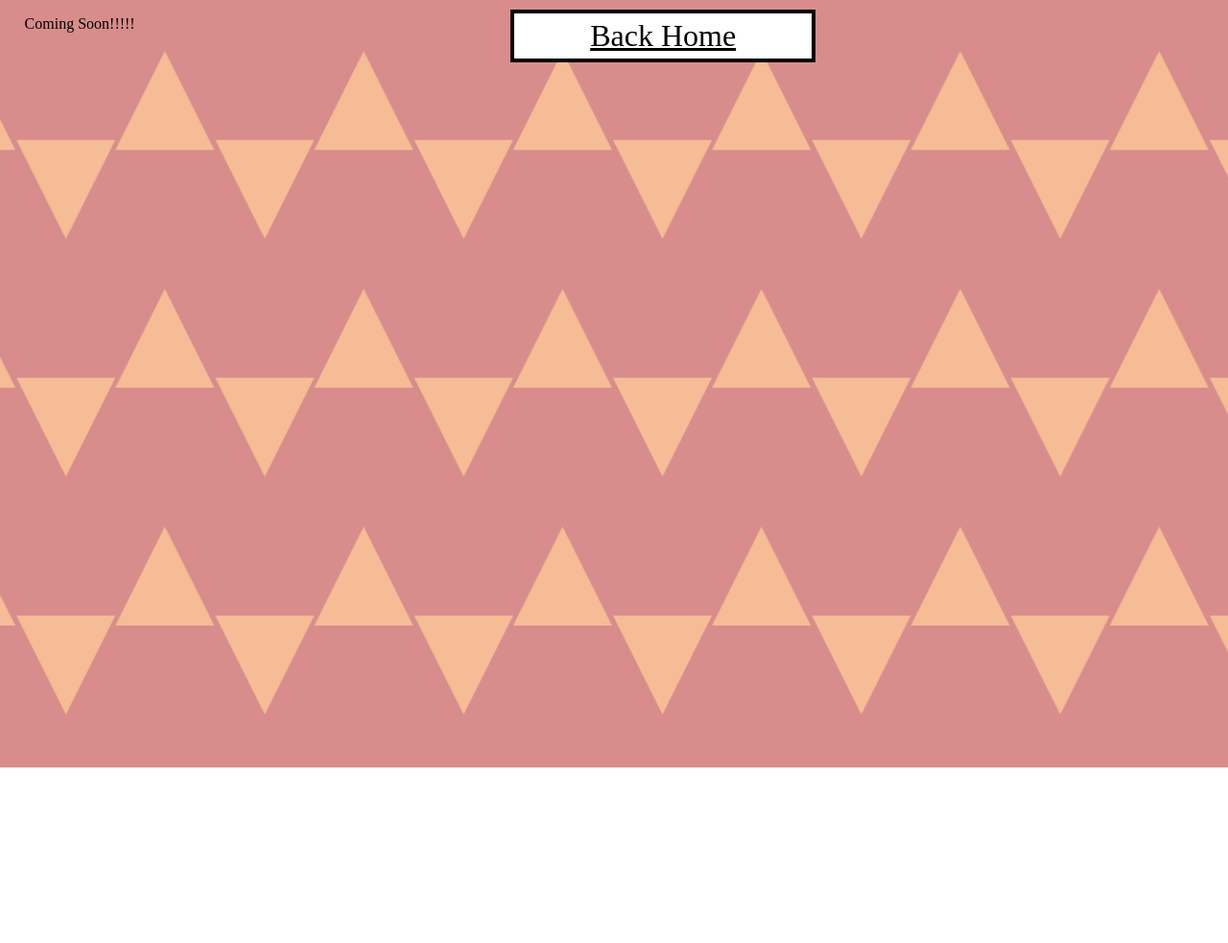
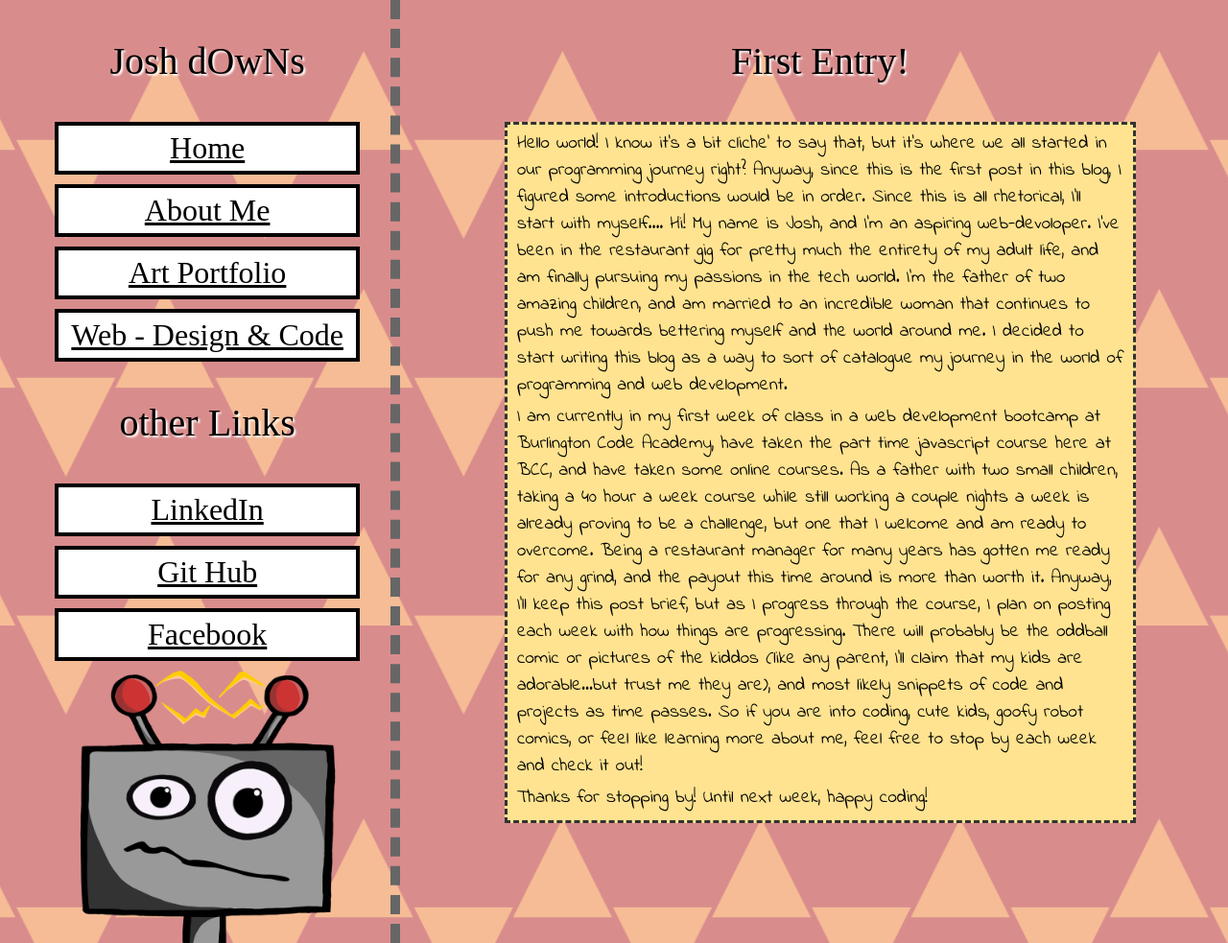
Before and after one commit to JoshLDowns/JoshLDowns.github.io, a plain HTML site: page blog.html in a window 1280 px wide. Shown: the whole page at 96% size. Before the commit the page ends 800 px from the top, so only its background shows below. Drawn offline with Linux system fonts and the light colour scheme; a web font is replaced by a local one.

Commit message:
added first blog post

```diff
--- a/blog.html
+++ b/blog.html
@@ -11,9 +11,71 @@
 
 <body>
     <div id='mainContainer'>
-        <p>Coming Soon!!!!!</p>
-        <br>
-        <a class='link' href='index.html'>Back Home</a>
+        <div id='sidebar'>
+            <div id='links'>
+                <div id='name'>
+                    <p id='header' class='side'>Josh dOwNs</p>
+                </div>
+                <div id='home' class='link'>
+                    <a href='./index.html'>Home</a>
+                </div>
+                <div id='bioLink' class='link'>
+                    <a href='./bio.html'>About Me</a>
+                </div>
+                <div id='artLink' class='link'>
+                    <a href='./art.html'>Art Portfolio</a>
+                </div>
+                <div id='webLink' class='link'>
+                    <a href='./web.html'>Web - Design & Code</a>
+                </div>
+                <div>
+                    <p class='side'>other Links</p>
+                </div>
+                <div id='linkedIn' class='link'>
+                    <a href='https://www.linkedin.com/in/josh-downs-591925198'>LinkedIn</a>
+                </div>
+                <div id='gitHub' class='link'>
+                    <a href='https://github.com/JoshLDowns?tab=repositories'>Git Hub</a>
+                </div>
+                <div id='facebook' class='link'>
+                    <a href='https://www.facebook.com/UltraDowny'>Facebook</a>
+                </div>
+            </div>
+            <div id='mobileRobot'>
+                <img id='mobileHead' src='images/Head-Mobile.png' />
+            </div>
+        </div>
+        <div id='content'>
+            <div id='webStuff'>
+                <div class='blogEntry'>
+                    <p class='side'>First Entry!</p>
+                    <div class='webContent'>
+                        <p class='contentText'>Hello world! I know it's a bit cliche' to say that, but it's where we all
+                            started in our programming journey right? Anyway, since this is the first post in this blog,
+                            I figured some introductions would be in order. Since this is all rhetorical, I'll start
+                            with myself.... Hi! My name is Josh, and I'm an aspiring web-devoloper. I've been in the
+                            restaurant gig for pretty much the entirety of my adult life, and am finally pursuing my
+                            passions in the tech world. I'm the father of two amazing children, and am married to an
+                            incredible woman that continues to push me towards bettering myself and the world around me.
+                            I decided to start writing this blog as a way to sort of catalogue my journey in the world
+                            of programming and web development.</p>
+                        <p class='contentText'>I am currently in my first week of class in a web development bootcamp at
+                            Burlington Code Academy, have taken the part time javascript course here at BCC, and have
+                            taken some online courses. As a father with two small children, taking a 40 hour a week
+                            course while still working a couple nights a week is already proving to be a challenge, but
+                            one that I welcome and am ready to overcome. Being a restaurant manager for many years has
+                            gotten me ready for any grind, and the payout this time around is more than worth it.
+                            Anyway, I'll keep this post brief, but as I progress through the course, I plan on posting
+                            each week with how things are progressing. There will probably be the oddball comic or
+                            pictures of the kiddos (like any parent, I'll claim that my kids are adorable...but trust me
+                            they are), and most likely snippets of code and projects as time passes. So if you are into
+                            coding, cute kids, goofy robot comics, or feel like learning more about me, feel free to
+                            stop by each week and check it out!</p>
+                        <p class='contentText'>Thanks for stopping by! Until next week, happy coding!</p>
+                    </div>
+                </div>
+            </div>
+        </div>
     </div>
 </body>
 
```
Also changed, not shown: art.html (+1 -1 lines), bio.html (+1 -1 lines), index.html (+1 -1 lines), style.css (+5 -5 lines), web.html (+1 -1 lines).
